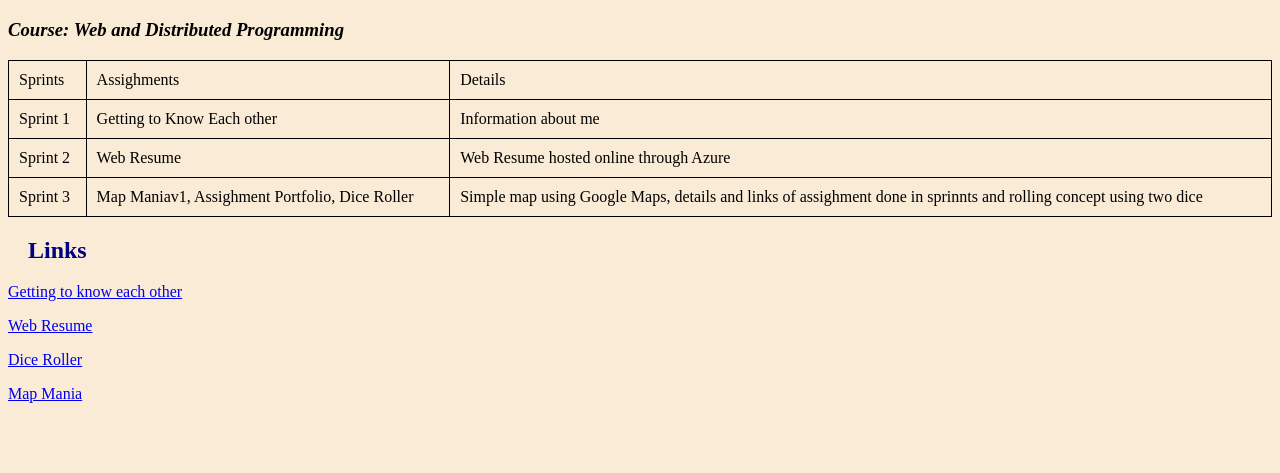
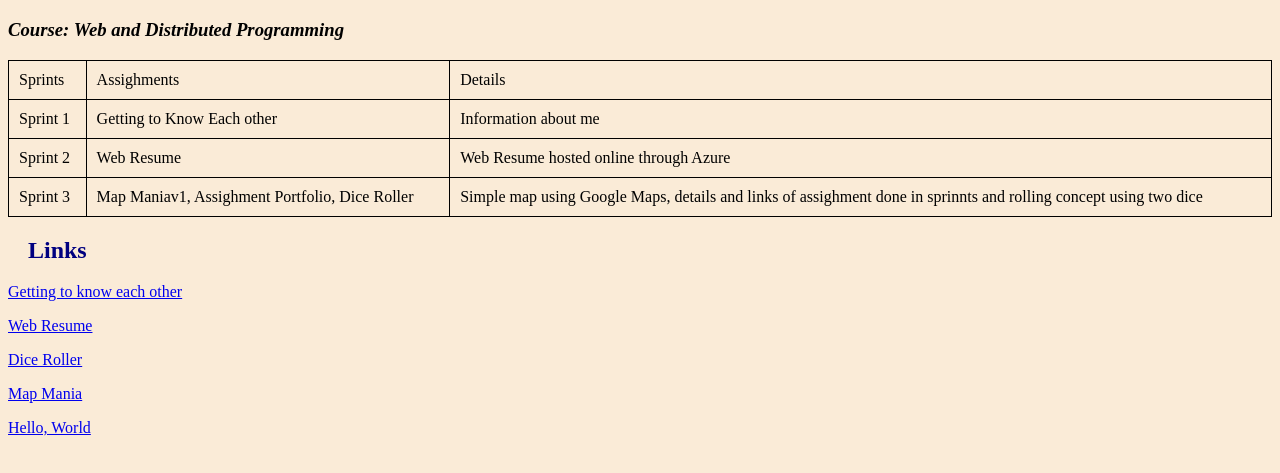
Before and after one commit to dya-create/webfolio, a plain HTML site: page index.html in a window 1280 px wide. Shown: the part 61-534 px from the top of the page. Drawn offline with Linux system fonts and the light colour scheme.

Commit message:
Update index.html

```diff
--- a/index.html
+++ b/index.html
@@ -52,6 +52,9 @@
         <a href="https://delightful-dune-0aab25510.azurestaticapps.net/"><p>Dice Roller</p></a>
 
         <a href="https://mapmaniav1.azurewebsites.net/"><p>Map Mania</p></a>
+        <a href="https://helloworldmap.azurewebsites.net/"><p>Hello, World </p></a>
+
+
 
 
 
```
